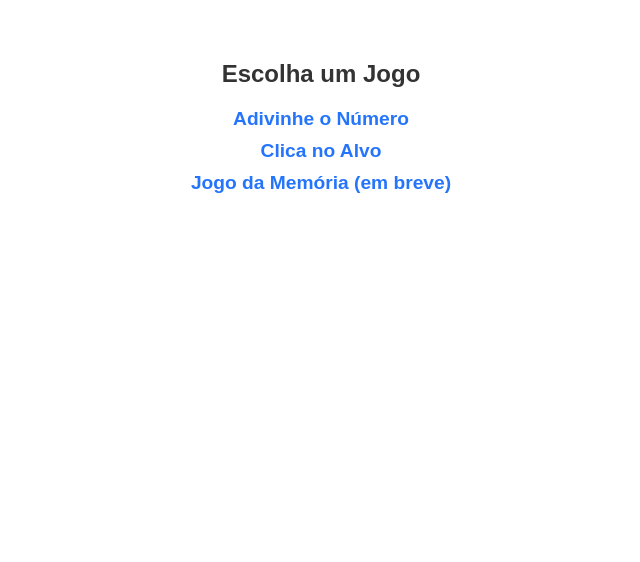
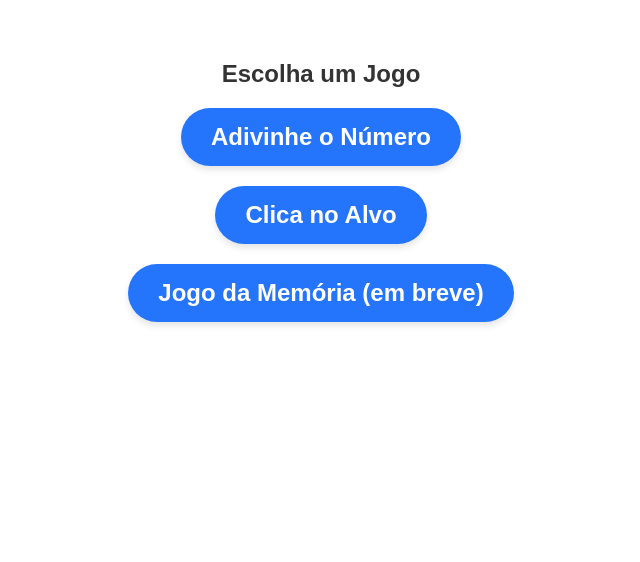
Before and after one commit to guxtinhahteste/minijogos, a PHP site: page /index.html in a window 1280 px wide. Shown: the part 77-639 px from the top of the page, without its empty margins (319-959 px from the left). Run offline with PHP 8.4, Linux system fonts and the light colour scheme.

Commit message:
Add files via upload

```diff
--- a/styles.css
+++ b/styles.css
@@ -29,14 +29,25 @@ nav ul {
 }
 
 nav ul li {
-    margin: 10px 0;
+    margin: 20px 0;
 }
 
 nav ul li a {
-    color: #2575fc;
+    color: white;
     text-decoration: none;
     font-weight: bold;
-    font-size: 1.2em;
+    font-size: 1.5em;
+    background-color: #2575fc;
+    padding: 15px 30px;
+    border-radius: 30px;
+    display: inline-block;
+    transition: background-color 0.3s, transform 0.3s;
+    box-shadow: 0px 4px 6px rgba(0, 0, 0, 0.1);
+}
+
+nav ul li a:hover {
+    background-color: #0056b3;
+    transform: scale(1.05);
 }
 
 a.voltar {
```
